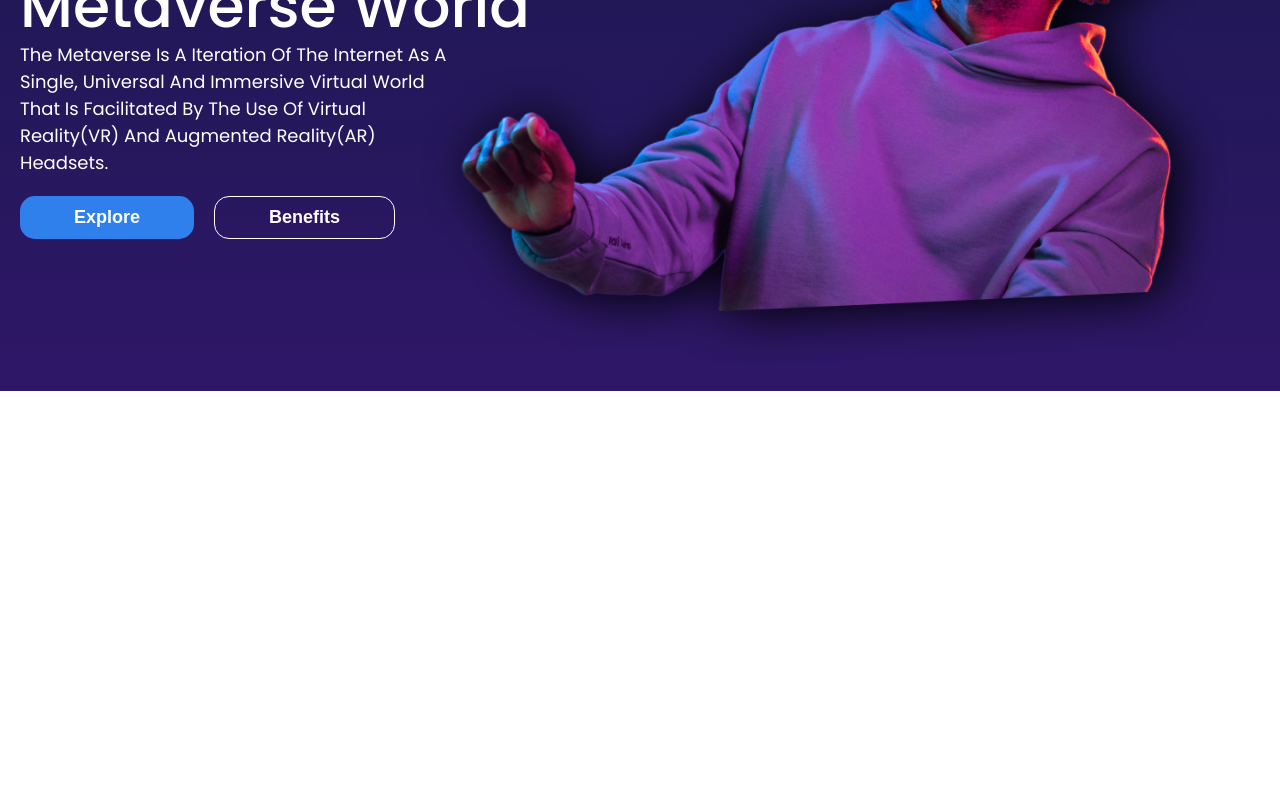
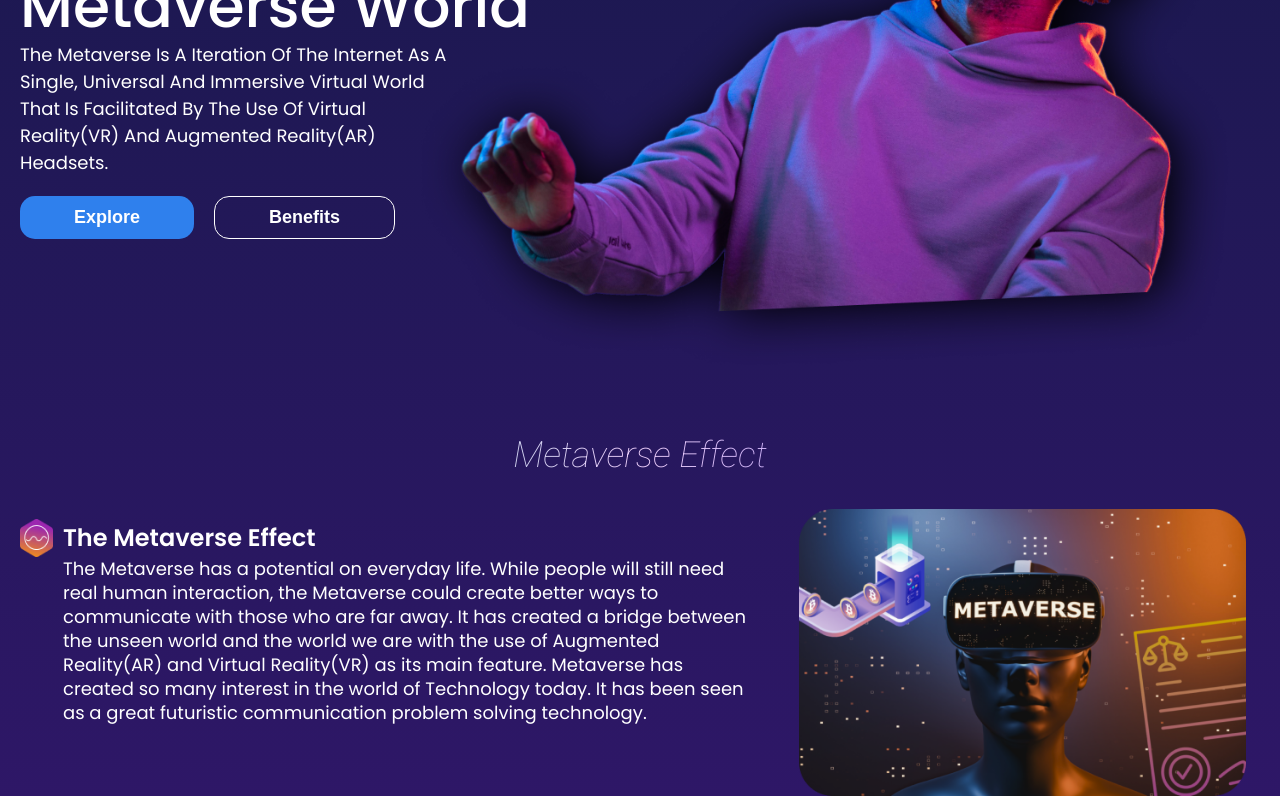
Before and after one commit to Folareen/metaverse-landing-page, a Next.js app: page / in a window 1280 px wide. Shown: the part 409-1209 px from the top of the page. Before the commit the page ends 800 px from the top, so only its background shows below. Built offline with nearby package versions, Linux system fonts and the light colour scheme.

Commit message:
done with metaverse effect section

```diff
--- /dev/null
+++ b/components/MetaverseEffectSection.tsx
@@ -0,0 +1,34 @@
+import React from 'react'
+import Container from './Container'
+import MetaverseIcon from './MetaverseIcon'
+
+const MetaverseEffectSection = () => {
+    return (
+        <Container className='metaverse-effect-section'>
+            <h2 className='heading'>
+                Metaverse Effect
+            </h2>
+            <div className='body'>
+                <div className='body__content'>
+                    <div className='title-box'>
+                        <MetaverseIcon />
+                        <h3>
+                            The Metaverse Effect
+                        </h3>
+                    </div>
+                    <p className='description'>
+                        The Metaverse has a potential on everyday life. While people will still need real human interaction, the Metaverse could create better ways to communicate with those who are far away. It has created a bridge between the unseen world and the world we are with the use of Augmented Reality(AR) and Virtual Reality(VR) as its main feature.
+                        Metaverse has created so many interest in the world of Technology today. It has been seen as a great futuristic communication problem solving technology.
+                    </p>
+                </div>
+                <div className='body__image'>
+                    <img src='/metaverse-effect.png' />
+                </div>
+
+            </div>
+
+        </Container>
+    )
+}
+
+export default MetaverseEffectSection
--- a/pages/index.tsx
+++ b/pages/index.tsx
@@ -1,5 +1,6 @@
 import Header from '@/components/Header'
 import HeroSection from '@/components/HeroSection'
+import MetaverseEffectSection from '@/components/MetaverseEffectSection'
 import Head from 'next/head'
 
 export default function Home() {
@@ -13,6 +14,7 @@ export default function Home() {
       </Head>
       <Header />
       <HeroSection />
+      <MetaverseEffectSection />
     </>
   )
 }
--- /dev/null
+++ b/styles/components/_metaverse-effect-section.scss
@@ -0,0 +1,130 @@
+.metaverse-effect-section {
+    margin-top: 40px;
+
+    .heading {
+        background: linear-gradient(to right, #69EACB, #EACCF8, #6654F1);
+        background-clip: text;
+        -webkit-background-clip: text;
+        color: transparent;
+        font-family: 'Roboto';
+        font-style: italic;
+        font-weight: 100;
+        font-size: 24px;
+        line-height: 36px;
+        text-align: center;
+
+        @include tablet() {
+            font-size: 36px;
+            line-height: 48px;
+        }
+
+        @include desktop() {
+            font-size: 55px;
+            line-height: 64px;
+        }
+    }
+
+    .body {
+        display: flex;
+        flex-direction: column-reverse;
+        align-items: center;
+        justify-content: center;
+        margin-top: 15px;
+
+        @include mini-tablet() {
+            margin-top: 30px;
+            flex-direction: row;
+            align-items: flex-start;
+        }
+
+        @include desktop() {
+            margin-top: 50px;
+        }
+
+        &__content {
+            margin-top: 10px;
+
+            .title-box {
+                display: flex;
+                align-items: center;
+
+                h3 {
+                    font-family: 'Poppins';
+                    font-style: normal;
+                    font-weight: 600;
+                    font-size: 20px;
+                    line-height: 24px;
+                    color: #FFFFFF;
+                    margin-left: 5px;
+
+                    @include tablet() {
+                        margin-left: 10px;
+                        font-size: 24px;
+                        line-height: 36px;
+                    }
+
+                    @include desktop() {
+                        margin-left: 15px;
+                        font-size: 30px;
+                        line-height: 45px;
+                    }
+                }
+            }
+
+            .description {
+                margin-left: 33px;
+                font-family: 'Poppins';
+                font-weight: 400;
+                color: #FFFFFF;
+                font-size: 16px;
+                line-height: 20px;
+
+                @include tablet() {
+                    margin-left: 43px;
+                    font-size: 18px;
+                    line-height: 24px;
+                }
+
+                @include desktop() {
+                    margin-left: 58px;
+                    font-size: 20px;
+                    line-height: 30px;
+                }
+            }
+        }
+
+        &__image {
+            width: 100%;
+            height: 50vh;
+            border-radius: 30px;
+
+            @include mini-tablet() {
+                margin-left: 15px;
+                min-width: 425px;
+                height: 287px;
+                border-radius: 35px;
+            }
+
+            @include tablet() {
+                margin-left: 30px;
+                min-width: 475px;
+                height: 287px;
+                border-radius: 35px;
+            }
+
+            @include desktop() {
+                margin-left: 50px;
+                min-width: 525px;
+                height: 337px;
+                border-radius: 40px;
+            }
+
+            img {
+                width: 100%;
+                height: 100%;
+                object-fit: contain;
+                border-radius: inherit;
+            }
+        }
+    }
+}
--- a/styles/main.scss
+++ b/styles/main.scss
@@ -36,3 +36,5 @@ body {
 @import 'components/container';
 @import 'components/header';
 @import 'components/hero-section';
+@import 'components/metaverse-effect-section';
+@import 'components/metaverse-icon'
```
Also changed, not shown: public/metaverse-effect.png (added).
